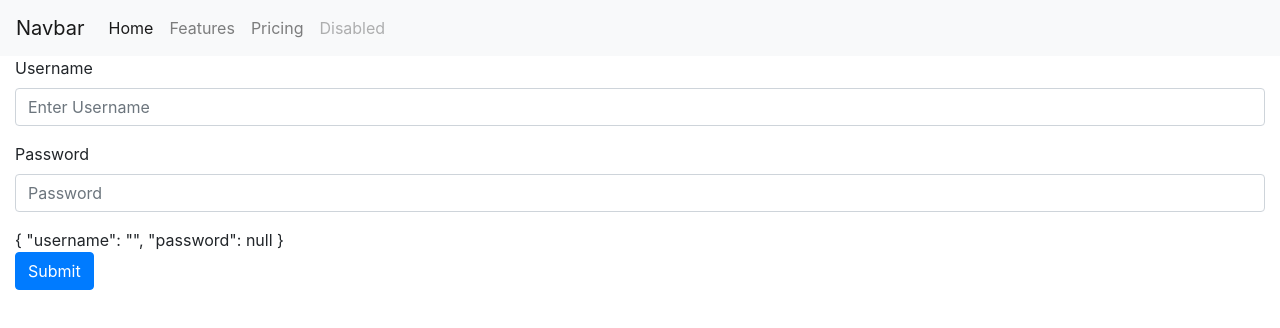
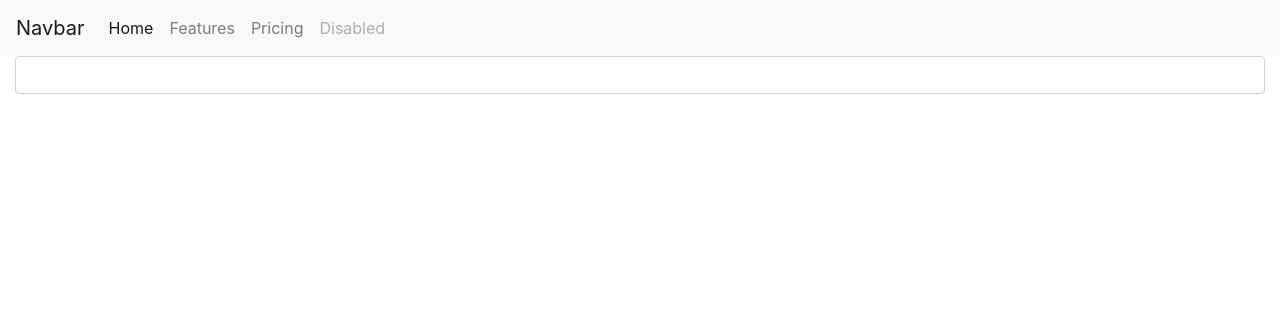
Before and after one commit to devkhalil1337/angular-tutorial, an Angular app: page / in a window 1280 px wide. Shown: the top 328 px of the page. Built offline with nearby package versions, Linux system fonts and the light colour scheme.

Commit message:
formarray

```diff
--- a/src/app/app.module.ts
+++ b/src/app/app.module.ts
@@ -23,6 +23,7 @@
 import { HttpModule } from '@angular/http';
 import { PostService } from './posts/post.service';
 import { SignUpComponent } from './sign-up/sign-up.component';
+import { NewCourseFormComponent } from './new-course-form/new-course-form.component';
 
 @NgModule({
   declarations: [
@@ -41,7 +42,8 @@
     NavbarComponent,
     GithubFollowersComponent,
     PostsComponent,
-    SignUpComponent
+    SignUpComponent,
+    NewCourseFormComponent
   ],
   imports: [
     BrowserModule,
@@ -52,7 +54,7 @@
     RouterModule.forRoot([
       {
         path: '',
-        component: SignUpComponent
+        component: NewCourseFormComponent
       }, {
         path: 'followers',
         component: GithubFollowersComponent
--- /dev/null
+++ b/src/app/new-course-form/new-course-form.component.html
@@ -0,0 +1,10 @@
+<form>
+    <input type="text" (keyup.enter) = "addTopic(topic)" #topic class="form-control">
+
+    <ul class="list-group">
+        <li class="list-group-item"
+        *ngFor = "let topic of topics['controls']"
+        (click) = "removeTopic(topic);"
+        >{{topic.value}}</li>
+    </ul>
+</form>
--- /dev/null
+++ b/src/app/new-course-form/new-course-form.component.ts
@@ -0,0 +1,32 @@
+import { Component, OnInit } from '@angular/core';
+import { FormArray, FormControl, FormGroup } from '@angular/forms';
+
+@Component({
+  selector: 'app-new-course-form',
+  templateUrl: './new-course-form.component.html',
+  styleUrls: ['./new-course-form.component.css']
+})
+
+export class NewCourseFormComponent{
+
+  form = new FormGroup({
+    topics: new FormArray([])
+  })
+
+
+  addTopic(topic:HTMLInputElement){
+    this.topics.push(new FormControl(topic.value));
+    topic.value = '';
+  }
+
+  removeTopic(topic){
+    let index = this.topics.controls.indexOf(topic);
+    this.topics.removeAt(index);
+  }
+
+  get topics(){
+    return (this.form.get('topics') as FormArray)
+  }
+
+
+}
```
Also changed, not shown: src/app/new-course-form/new-course-form.component.css (added), 1 other file (tests, documents, lock files or other folders).
